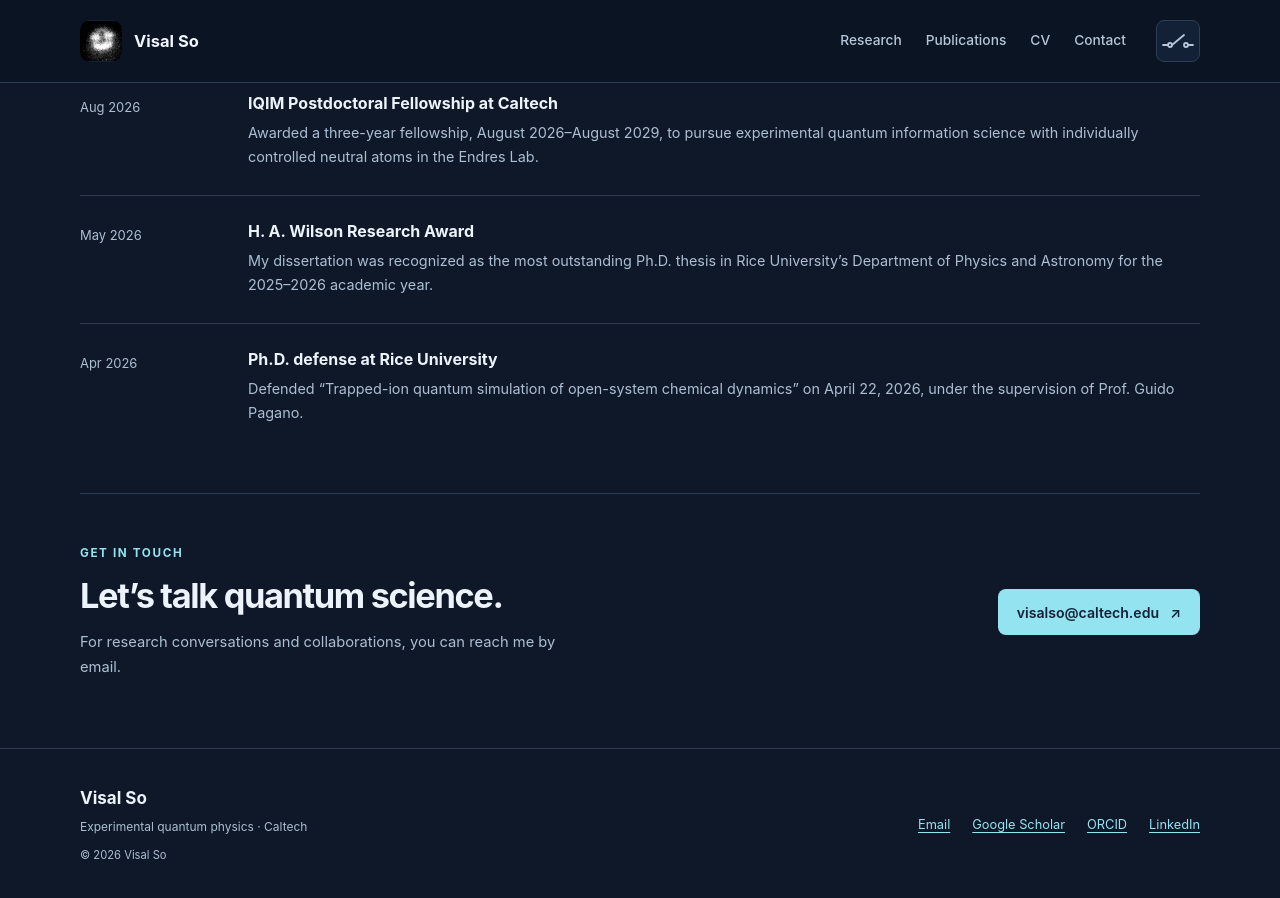
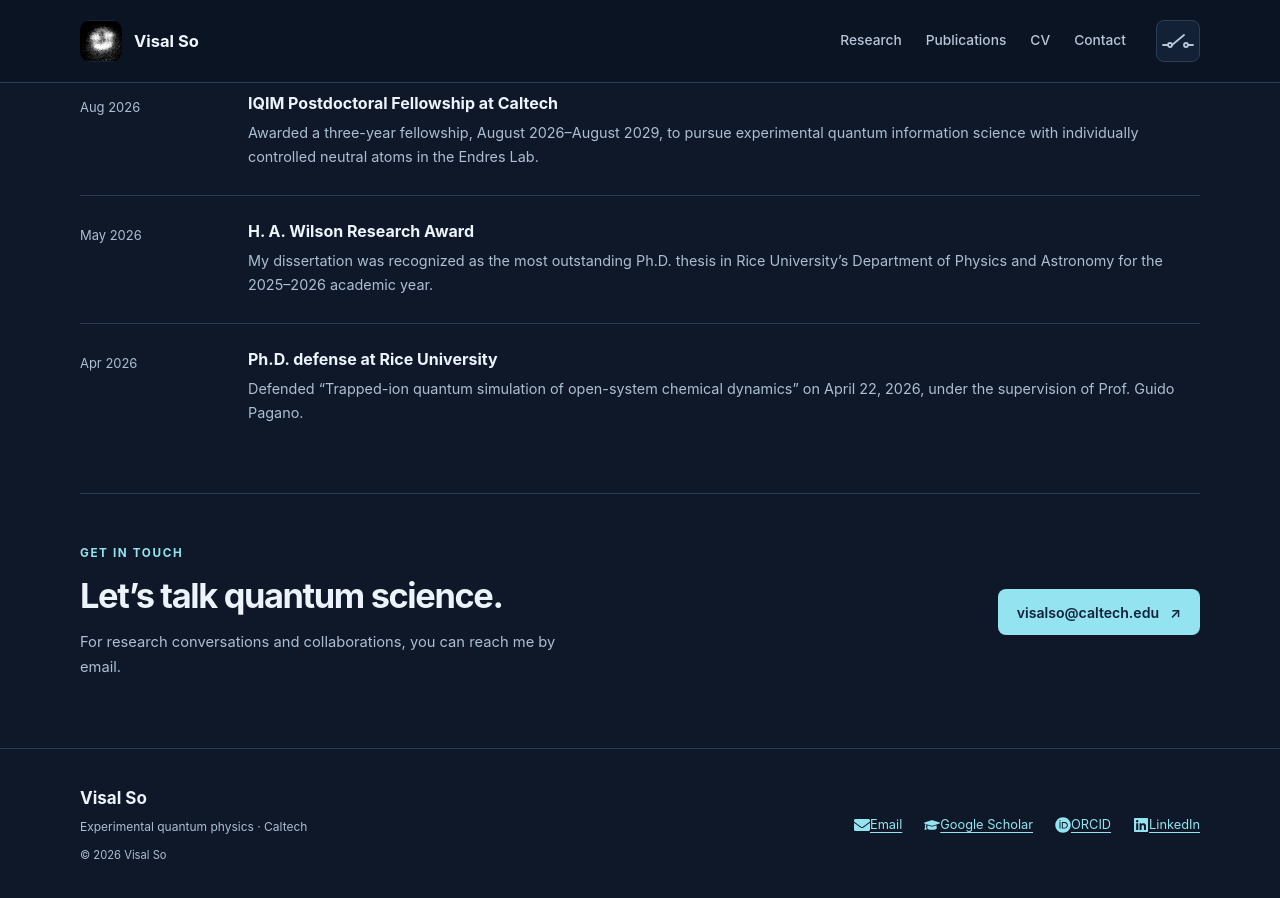
Before and after one commit to visalso/visalso.github.io, a Jekyll site: the page built from index.html, in a window 1280 px wide and 900 px high, scrolled down 1606 px. Built offline with Jekyll 4.4.1, drawn with Linux system fonts in a browser that asks for light colours.

Commit message:
Update footer.html

```diff
--- a/_includes/footer.html
+++ b/_includes/footer.html
@@ -6,9 +6,44 @@
       <p class="footer-copyright">© {{ site.time | date: '%Y' }} {{ site.title | escape }}</p>
     </div>
     <nav class="footer-links" aria-label="Professional profiles">
-      <a href="mailto:{{ site.email | escape }}">Email</a>
+      <!--
+      Font Awesome Free 5.15.4 by @fontawesome - https://fontawesome.com
+      License - https://fontawesome.com/license/free (Icons: CC BY 4.0, Fonts: SIL OFL 1.1, Code: MIT License)
+      -->
+
+      <a href="mailto:{{ site.email | escape }}">
+        <svg width="16" height="16" viewBox="0 0 512 512"
+             fill="currentColor" aria-hidden="true" focusable="false">
+          <path d="M502.3 190.8c3.9-3.1 9.7-.2 9.7 4.7V400c0 26.5-21.5 48-48 48H48c-26.5 0-48-21.5-48-48V195.6c0-5 5.7-7.8 9.7-4.7 22.4 17.4 52.1 39.5 154.1 113.6 21.1 15.4 56.7 47.8 92.2 47.6 35.7.3 72-32.8 92.3-47.6 102-74.1 131.6-96.3 154-113.7zM256 320c23.2.4 56.6-29.2 73.4-41.4 132.7-96.3 142.8-104.7 173.4-128.7 5.8-4.5 9.2-11.5 9.2-18.9v-19c0-26.5-21.5-48-48-48H48C21.5 64 0 85.5 0 112v19c0 7.4 3.4 14.3 9.2 18.9 30.6 23.9 40.7 32.4 173.4 128.7 16.8 12.2 50.2 41.8 73.4 41.4z" />
+        </svg>
+        Email
+      </a>
+
       {% for item in site.social_links %}
-      <a href="{{ item.url | escape }}">{{ item.title | escape }}</a>
+      <a href="{{ item.url | escape }}">
+        {% case item.title %}
+
+          {% when 'Google Scholar' %}
+          <svg width="16" height="16" viewBox="0 0 640 512"
+               fill="currentColor" aria-hidden="true" focusable="false">
+            <path d="M622.34 153.2L343.4 67.5c-15.2-4.67-31.6-4.67-46.79 0L17.66 153.2c-23.54 7.23-23.54 38.36 0 45.59l48.63 14.94c-10.67 13.19-17.23 29.28-17.88 46.9C38.78 266.15 32 276.11 32 288c0 10.78 5.68 19.85 13.86 25.65L20.33 428.53C18.11 438.52 25.71 448 35.94 448h56.11c10.24 0 17.84-9.48 15.62-19.47L82.14 313.65C90.32 307.85 96 298.78 96 288c0-11.57-6.47-21.25-15.66-26.87.76-15.02 8.44-28.3 20.69-36.72L296.6 284.5c9.06 2.78 26.44 6.25 46.79 0l278.95-85.7c23.55-7.24 23.55-38.36 0-45.6zM352.79 315.09c-28.53 8.76-52.84 3.92-65.59 0l-145.02-44.55L128 384c0 35.35 85.96 64 192 64s192-28.65 192-64l-14.18-113.47-145.03 44.56z" />
+          </svg>
+
+          {% when 'ORCID' %}
+          <svg width="16" height="16" viewBox="0 0 512 512"
+               fill="currentColor" aria-hidden="true" focusable="false">
+            <path d="M294.75 188.19h-45.92V342h47.47c67.62 0 83.12-51.34 83.12-76.91 0-41.64-26.54-76.9-84.67-76.9zM256 8C119 8 8 119 8 256s111 248 248 248 248-111 248-248S393 8 256 8zm-80.79 360.76h-29.84v-207.5h29.84zm-14.92-231.14a19.57 19.57 0 1 1 19.57-19.57 19.64 19.64 0 0 1-19.57 19.57zM300 369h-81V161.26h80.6c76.73 0 110.44 54.83 110.44 103.85C410 318.39 368.38 369 300 369z" />
+          </svg>
+
+          {% when 'LinkedIn' %}
+          <svg width="16" height="16" viewBox="0 0 448 512"
+               fill="currentColor" aria-hidden="true" focusable="false">
+            <path d="M416 32H31.9C14.3 32 0 46.5 0 64.3v383.4C0 465.5 14.3 480 31.9 480H416c17.6 0 32-14.5 32-32.3V64.3c0-17.8-14.4-32.3-32-32.3zM135.4 416H69V202.2h66.5V416zm-33.2-243c-21.3 0-38.5-17.3-38.5-38.5S80.9 96 102.2 96c21.2 0 38.5 17.3 38.5 38.5 0 21.3-17.2 38.5-38.5 38.5zm282.1 243h-66.4V312c0-24.8-.5-56.7-34.5-56.7-34.6 0-39.9 27-39.9 54.9V416h-66.4V202.2h63.7v29.2h.9c8.9-16.8 30.6-34.5 62.9-34.5 67.2 0 79.7 44.3 79.7 101.9V416z" />
+          </svg>
+
+        {% endcase %}
+        {{ item.title | escape }}
+      </a>
       {% endfor %}
     </nav>
   </div>
```
